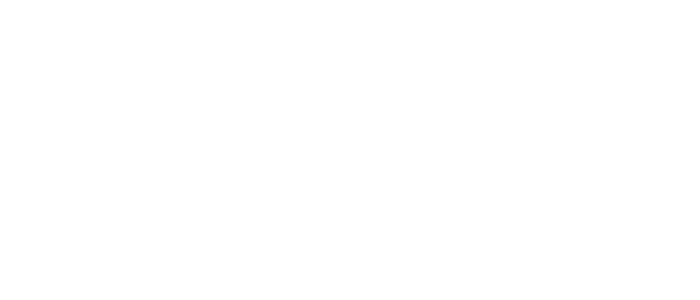
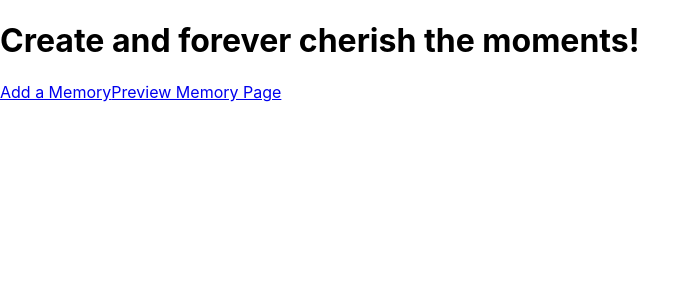
Before and after one commit to petertardif/family-vault, a React (Create React App) app: page /userlanding in a window 1280 px wide. Shown: the top 300 px of the page, without its empty margins (0-700 px from the left). Built offline with nearby package versions, Linux system fonts and the light colour scheme.

Commit message:
added button component and user landing page

```diff
--- a/src/App/App.js
+++ b/src/App/App.js
@@ -2,6 +2,7 @@
 import { Route, Switch } from 'react-router-dom';
 import MemoryList from '../MemoryList/MemoryList';
 import MemoryPage from '../MemoryPage/MemoryPage';
+import UserLandingPage from '../UserLanding/UserLandingPage';
 import { MemoryContext } from '../MemoryContext';
 import Faker from 'faker';
 
@@ -56,10 +57,13 @@
           <Switch>
             <Route
               exact path='/'
-
             />
             <Route
-              exact path='/memory'
+              path='/userlanding'
+              component={UserLandingPage}
+            />
+            <Route
+              exact path='/memorylist'
               render={() =>
                 <MemoryList
                   {...this.state}
--- a/src/Button/button.js
+++ b/src/Button/button.js
@@ -1,5 +1,19 @@
 import React from 'react';
+import './Button.css';
 
-export function Button({ className, ...props }) {
-  return <button className={['Button', className].join(' ')} {...props} />
+export default function Button(props) {
+  const { tag, className, children, ...otherProps } = props
+
+  return React.createElement(
+    props.tag,
+    {
+      className: ['Button', props.classname].join(' '),
+      ...otherProps
+    },
+    props.children
+  )
 }
+
+Button.defaultProps = {
+  tag: 'a',
+}
--- a/src/Memory/Memory.js
+++ b/src/Memory/Memory.js
@@ -1,10 +1,8 @@
 import React, { Component } from 'react';
-import { MemoryContext } from '../MemoryContext';
 import Toggle from '../Toggle/Toggle';
 import './Memory.css';
 
 export default class Memory extends Component {
-  static contextType = MemoryContext;
 
   render() {
     return (
--- /dev/null
+++ b/src/UserLanding/UserLandingPage.js
@@ -0,0 +1,31 @@
+import React, { Component } from 'react';
+import { Link } from 'react-router-dom';
+import Button from '../Button/Button';
+
+export default class UserLandingPage extends Component {
+  render() {
+    return (
+      <>
+        <header>
+          <h1>Create and forever cherish the moments!</h1>
+        </header>
+        <Button
+          tag={Link}
+          to='/add-memory'
+          type='button'
+          className='UserLandingPage_add-memory-button'
+        >
+          Add a Memory
+        </Button>
+        <Button
+          tag={Link}
+          to='/memorylist'
+          type='button'
+          className='UserLandingPage_add-memory-button'
+        >
+          Preview Memory Page
+        </Button>
+      </>
+    )
+  }
+}
```
Also changed, not shown: src/Button/Button.css (added), src/UserLanding/UserLandingPage.css (added), 1 other file (tests, documents, lock files or other folders).
